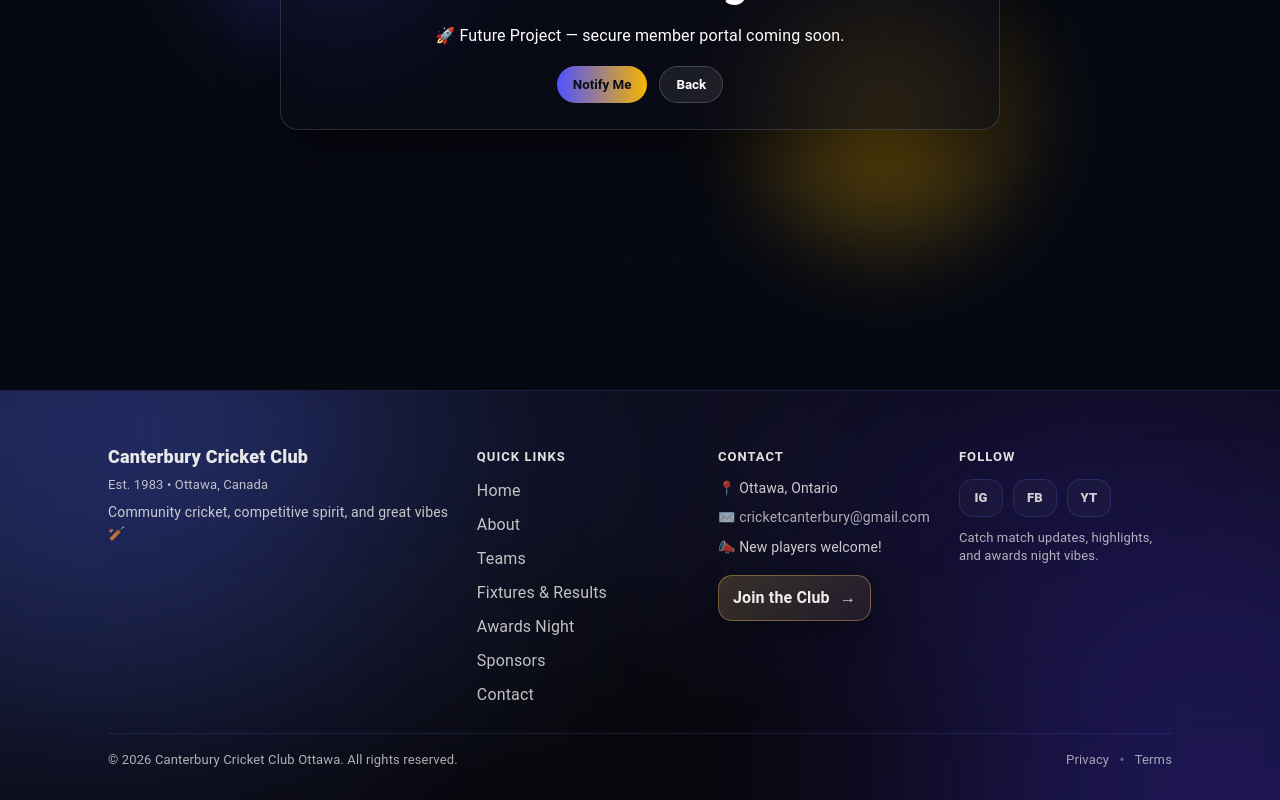
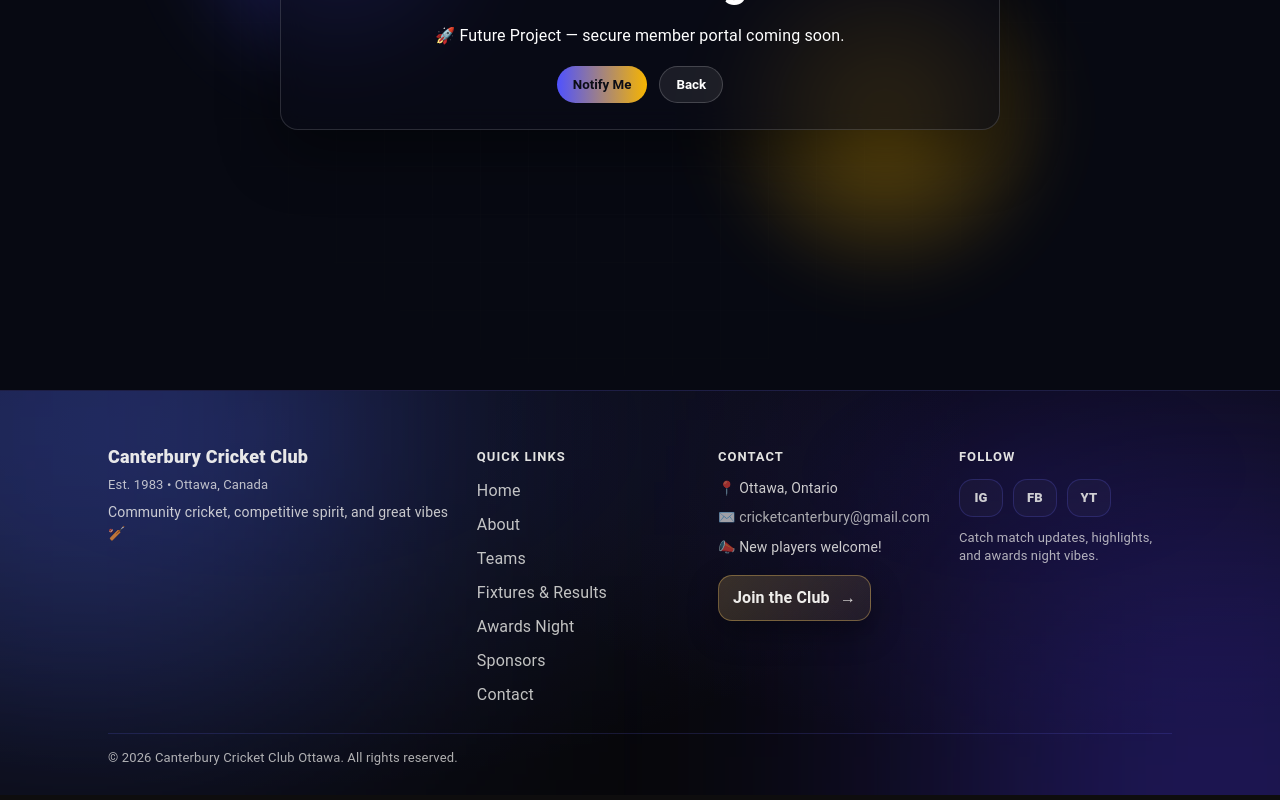
Before and after one commit to snj3vpaul/CanterburyCricket, a React (Vite) app in the folder CanterburyCricket/: page /member-login in a window 1280 px wide. Shown: the part 410-1210 px from the top of the page. Built offline with nearby package versions, Linux system fonts and the light colour scheme.

Commit message:
Removed Privacy and Term

```diff
--- a/CanterburyCricket/src/components/Footer/Footer.jsx
+++ b/CanterburyCricket/src/components/Footer/Footer.jsx
@@ -115,11 +115,7 @@ export default function Footer() {
             © {year} Canterbury Cricket Club Ottawa. All rights reserved.
           </p>
 
-          <div className={styles.bottomLinks}>
-            <Link to="/privacy" className={styles.bottomLink}>Privacy</Link>
-            <span className={styles.dot} aria-hidden="true">•</span>
-            <Link to="/terms" className={styles.bottomLink}>Terms</Link>
-          </div>
+
         </div>
       </div>
     </footer>
```
